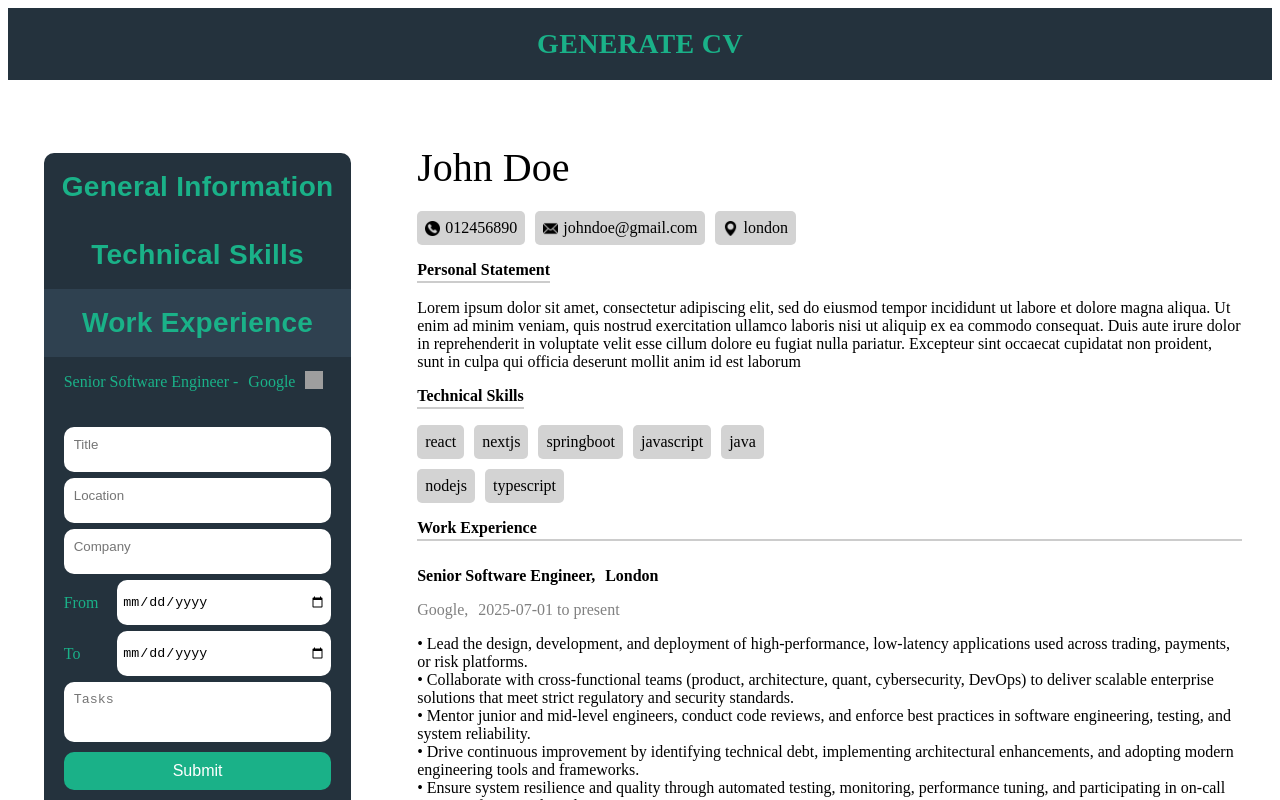
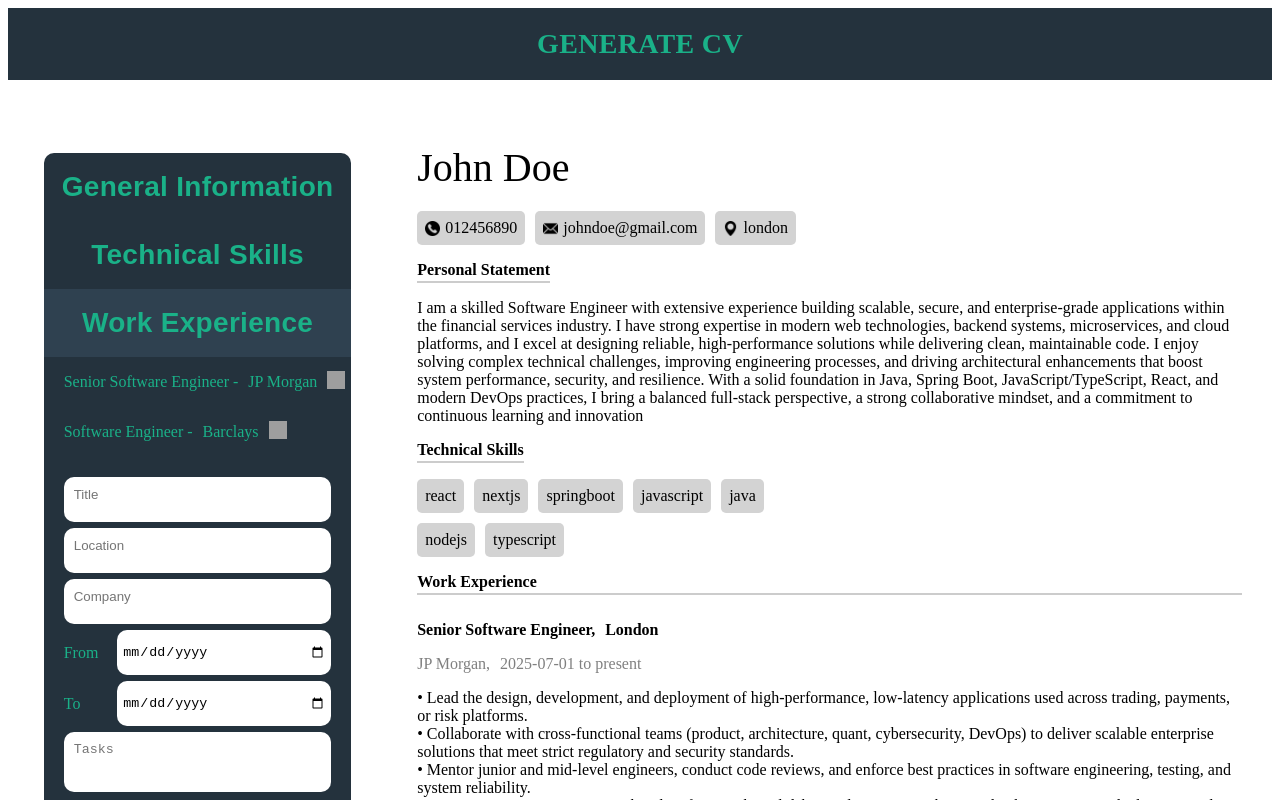
Before and after one commit to Simba-Ndewere/cv-application, a React (Vite) app: page / in a window 1280 px wide. Both pictures are taken after a click on the button "Work Experience". Shown: the top 800 px of the page. Built offline with nearby package versions, Linux system fonts and the light colour scheme; grey boxes are pictures that could not be loaded.

Commit message:
delete work experience from cv

```diff
--- a/src/App.jsx
+++ b/src/App.jsx
@@ -9,14 +9,20 @@ import WorkExperienceCV from './components/output/WorkExperienceCV.jsx';
 function App() {
 
   const [navWidth, setNavWidth] = useState('0%');
-  const [generalInformation, setGeneralInfo] = useState({ fullName: 'John Doe', email: 'johndoe@gmail.com', phoneNumber: '012456890', address: 'london', personalStatement: 'Lorem ipsum dolor sit amet, consectetur adipiscing elit, sed do eiusmod tempor incididunt ut labore et dolore magna aliqua. Ut enim ad minim veniam, quis nostrud exercitation ullamco laboris nisi ut aliquip ex ea commodo consequat. Duis aute irure dolor in reprehenderit in voluptate velit esse cillum dolore eu fugiat nulla pariatur. Excepteur sint occaecat cupidatat non proident, sunt in culpa qui officia deserunt mollit anim id est laborum' });
+  const [generalInformation, setGeneralInfo] = useState({ fullName: 'John Doe', email: 'johndoe@gmail.com', phoneNumber: '012456890', address: 'london', personalStatement: 'I am a skilled Software Engineer with extensive experience building scalable, secure, and enterprise-grade applications within the financial services industry. I have strong expertise in modern web technologies, backend systems, microservices, and cloud platforms, and I excel at designing reliable, high-performance solutions while delivering clean, maintainable code. I enjoy solving complex technical challenges, improving engineering processes, and driving architectural enhancements that boost system performance, security, and resilience. With a solid foundation in Java, Spring Boot, JavaScript/TypeScript, React, and modern DevOps practices, I bring a balanced full-stack perspective, a strong collaborative mindset, and a commitment to continuous learning and innovation' });
   const [skills, setSkills] = useState([{ name: 'react', id: crypto.randomUUID() }, { name: 'nextjs', id: crypto.randomUUID() }, { name: 'springboot', id: crypto.randomUUID() }, { name: 'javascript', id: crypto.randomUUID() }, { name: 'java', id: crypto.randomUUID() }, { name: 'nodejs', id: crypto.randomUUID() }, { name: 'typescript', id: crypto.randomUUID() }]);
   const [workExperience, setWorkExperience] = useState([{
-    title: 'Senior Software Engineer', company: 'Google', id: crypto.randomUUID(), location: 'London', from: '2025-07-01', to: 'present', tasks: `• Lead the design, development, and deployment of high-performance, low-latency applications used across trading, payments, or risk platforms.
+    title: 'Senior Software Engineer', company: 'JP Morgan', id: crypto.randomUUID(), location: 'London', from: '2025-07-01', to: 'present', tasks: `• Lead the design, development, and deployment of high-performance, low-latency applications used across trading, payments, or risk platforms.
 • Collaborate with cross-functional teams (product, architecture, quant, cybersecurity, DevOps) to deliver scalable enterprise solutions that meet strict regulatory and security standards.
 • Mentor junior and mid-level engineers, conduct code reviews, and enforce best practices in software engineering, testing, and system reliability.
 • Drive continuous improvement by identifying technical debt, implementing architectural enhancements, and adopting modern engineering tools and frameworks.
 • Ensure system resilience and quality through automated testing, monitoring, performance tuning, and participating in on-call rotations for critical production systems.
+`}, {
+    title: 'Software Engineer', company: 'Barclays', id: crypto.randomUUID(), location: 'London', from: '2021-02-01', to: '2025-06-30', tasks: `• Design, build, and maintain scalable software applications using modern programming languages and frameworks, develop backend services, APIs, and microservices following clean architecture and industry best practices.
+• Build and maintain front-end interfaces with technologies such as JavaScript, TypeScript, React, and HTML/CSS, collaborate with cross-functional teams including product owners, QA, DevOps, and architects to deliver features using Agile methodologies.
+• Write high-quality, testable, and maintainable code, supported by unit, integration, and automated tests, participate in code reviews to ensure adherence to coding standards, performance, security, and maintainability.
+• Implement secure coding practices and ensure all systems comply with security, audit, and regulatory requirements, identify technical debt, propose architectural improvements, and adopt modern engineering tools and practices.
+• Work with distributed systems, messaging platforms, databases, and cloud technologies to support enterprise-scale solutions.
 `}]);
 
   return (
--- a/src/components/input/InputForm.jsx
+++ b/src/components/input/InputForm.jsx
@@ -1,5 +1,4 @@
 import '../../styles/SlidingNav.css';
-import { useState } from 'react';
 import closeImg from '../../assets/close.png'
 import GeneralInformation from './GeneralInformation';
 import Skills from './Skills';
--- a/src/components/input/WorkExperience.jsx
+++ b/src/components/input/WorkExperience.jsx
@@ -3,7 +3,6 @@ import '../../styles/WorkExperience.css'
 import deleteIcon from '../../assets/delete.png'
 
 function WorkExperience({ workExperience, setWorkExperience }) {
-
 
     const [collapsible, openCollapsible] = useState(false);
     const [clickedExperienceId, setWorkExperienceId] = useState('');
@@ -58,7 +57,6 @@ function WorkExperience({ workExperience, setWorkExperience }) {
                 }
             ]);
         }
-
         setCompany("");
         setTitle("");
         setLocation("");
@@ -93,7 +91,13 @@ function WorkExperience({ workExperience, setWorkExperience }) {
                             <p className="titleExpe" onClick={() => populateForm(experience.id)}>{experience.title} - </p>
                             <p className="companyExpe">{experience.company}</p>
                             <div className="deleteExpe">
-                                <img src={deleteIcon}></img>
+                                <img src={deleteIcon} onClick={() => {
+                                    setWorkExperience(
+                                        workExperience.filter(experienceEntered =>
+                                            experience.id !== experienceEntered.id
+                                        )
+                                    )
+                                }}></img>
                             </div>
                         </div>
                     })
```
